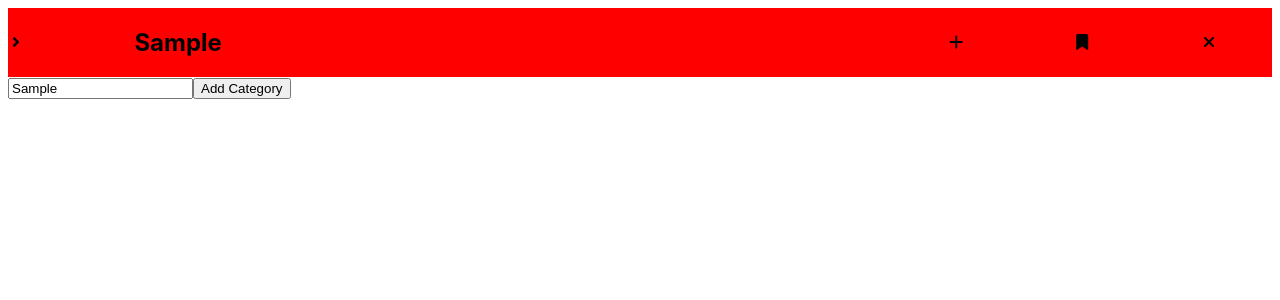
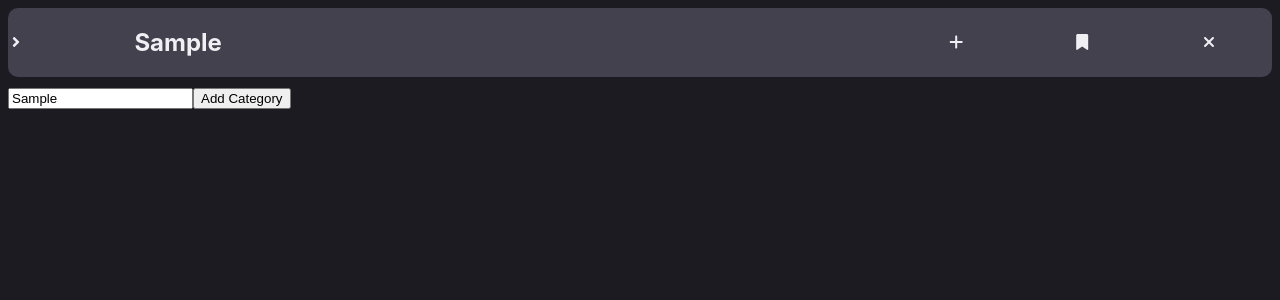
Before and after one commit to AKButani/Tab-Grouping-Firefox, a React (Create React App) app: page / in a window 1280 px wide. Both pictures are taken after typing "Sample" into the empty fields and a click on the button "Add Category". Shown: the top 300 px of the page. Built offline with nearby package versions, Linux system fonts and the light colour scheme.

Commit message:
Added styling for dark and light mode

```diff
--- a/src/index.css
+++ b/src/index.css
@@ -4,12 +4,14 @@ body {
     sans-serif;
   -webkit-font-smoothing: antialiased;
   -moz-osx-font-smoothing: grayscale;
-  display: flex;
+  /* display: flex;
   flex-direction: column;
-  gap: 10px;
-  row-gap: 10px;
+  gap: 100px;
+  row-gap: 50px; */
   min-width: 400px;
   min-height: 200px;
+  background-color: #1c1b22;
+  border: #1c1b22;
 }
 
 code {
--- a/src/popup/App.css
+++ b/src/popup/App.css
@@ -1,5 +1,9 @@
 .App {
   text-align: center;
+  display: flex;
+  flex-direction: column;
+  gap: 10px;
+  background-color: #1c1b22;
 }
 
 .App-logo {
@@ -36,3 +40,22 @@
     transform: rotate(360deg);
   }
 }
+
+.group-list-container{
+  display: flex;
+  flex-direction: column;
+  gap: 10px;
+  align-items: stretch;
+  justify-content: center;
+
+}
+
+.dark-mode{
+  background-color: #1c1b22;
+  color: #f0f0f4;
+}
+
+.light-mode{
+  background-color: #f0f0f4;
+  color: #1c1b22;
+}
--- a/src/popup/App.tsx
+++ b/src/popup/App.tsx
@@ -1,12 +1,60 @@
-import React from 'react';
+import React, { useEffect, useState } from 'react';
 import GroupList from './GroupList';
 
 import './App.css';
 
+interface DarkModeContextProps {
+  darkMode: boolean;
+  toggleDarkMode: () => void;
+}
+
+export const DarkModeContext = React.createContext<DarkModeContextProps>({
+  darkMode: false,
+  toggleDarkMode: () => {},
+});
+
 function App() {
-  console.log("in App")
+  const [darkMode, setDarkMode] = useState(false);
+
+  const toggleDarkMode = () => {
+    setDarkMode(!darkMode);
+  };
+
+  useEffect(() => {
+    const darkModefunc = async () => {
+      const mode  = await browser.storage.local.get('mode');
+      console.log(mode);
+      if (mode === undefined || mode.mode === 'light') {
+        setDarkMode(false);
+      } else {
+        setDarkMode(true);
+      }
+    };
+    darkModefunc();
+    console.log("Darkmode: " + darkMode);
+  });
+
+  useEffect(() => {
+    console.log("in dark mode effect");
+    const body = document.querySelector('body');
+    if (body) {
+      if (darkMode) {
+        body.classList.add('dark-mode');
+        body.classList.remove('light-mode');
+      } else {
+        body.classList.remove('dark-mode');
+        body.classList.add('light-mode');
+      }
+    }
+  }, [darkMode]);
+
+
+  console.log("in App");
+
   return (
-    <GroupList />
+    <DarkModeContext.Provider value={{ darkMode, toggleDarkMode }}>
+      <GroupList />
+    </DarkModeContext.Provider>
   );
 }
 
--- a/src/popup/GroupHeader/GroupHeader.css
+++ b/src/popup/GroupHeader/GroupHeader.css
@@ -17,7 +17,7 @@
     grid-template-columns: 10% 60% 10% 10% 10%;
    /*  grid-column-gap: 5px; */
     justify-items: stretch;
-
+    background-color: #42414d;
 }
 
 .expand-collapse-tabs{
@@ -54,9 +54,9 @@
     grid-column: 5 / 6;
 }
 
-.button-remove-group-wrapper:hover{
+/* .button-remove-group-wrapper:hover{
     background-color: yellow;
-}
+} */
 
 
 /* .button-remove-group:hover{
--- a/src/popup/GroupHeader/GroupHeader.tsx
+++ b/src/popup/GroupHeader/GroupHeader.tsx
@@ -1,4 +1,4 @@
-import React, { useState } from 'react';
+import React, { useContext, useState } from 'react';
 import { useDrop } from 'react-dnd';
 import { ItemTypes } from "../types";
 import { FaAngleRight, FaAngleDown } from "react-icons/fa";
@@ -7,6 +7,7 @@ import { Alert } from 'react-bootstrap';
 import { FontAwesomeIcon } from '@fortawesome/react-fontawesome';
 import { faBookmark, faPlus } from '@fortawesome/free-solid-svg-icons';
 import { RemoveGroup } from '../RemoveGroup';
+import { DarkModeContext } from '../App';
 
 export const GroupHeader = (props: { groupName: string; isExpanded: boolean; setIsExpanded: React.Dispatch<React.SetStateAction<boolean>>; onDrop: (TabId: browser.tabs.Tab, groupName: string) => void; tabs: browser.tabs.Tab[] }) => {
     const [{ canDrop, isOver }, drop] = useDrop(() => ({
@@ -19,6 +20,9 @@ export const GroupHeader = (props: { groupName: string; isExpanded: boolean; set
     }));
 
     const [showAlert, setAlert] = useState(false);
+
+
+    const darkMode = useContext(DarkModeContext);
 
     /* const onOpenSuccess = async (window: browser.windows.Window, tabs: number[]) => {
         //now open other tabs in this window
@@ -72,7 +76,7 @@ export const GroupHeader = (props: { groupName: string; isExpanded: boolean; set
     return (
         <>
             {showAlert && <Alert dismissible variant='success' onClose={() => setAlert(false)}> Success </Alert>}
-            <div ref={drop} className='group-header' style={{ backgroundColor: (isOver && canDrop) ? 'grey' : 'red' }}>
+            <div ref={drop} className='group-header' style={{ backgroundColor: (isOver && canDrop) ? 'grey' : (darkMode.darkMode) ? "#42414d" : "#f9f9fb"}}>
                 {props.isExpanded ? <FaAngleDown onClick={() => props.setIsExpanded(!props.isExpanded)} className='expand-collapse-tabs button'/> : <FaAngleRight onClick={() => props.setIsExpanded(!props.isExpanded)} className='expand-collapse-tabs button'/>}
                 <h2 className='group-header-category'>
                     {props.groupName}
--- a/src/popup/GroupList.tsx
+++ b/src/popup/GroupList.tsx
@@ -1,17 +1,18 @@
-import React, {useState, useEffect, createContext} from "react";
+import React, {useState, useEffect, createContext, useContext} from "react";
 import TabGroupEntry from "./TabGroupEntry/TabGroupEntry";
 import { TabGroups } from "./types";
 import { DndProvider } from "react-dnd";
 import { HTML5Backend } from "react-dnd-html5-backend";
 import AddGroup from "./AddGroup";
 import Tooltips from "./Tooltips";
+import { DarkModeContext } from "./App";
 
 export const UpdateGroupsContext = createContext<React.Dispatch<React.SetStateAction<TabGroups>> | undefined>(undefined);
 
 const GroupList = () => {
   console.log("in grouplist")
   const [groups, setGroups] = useState({} as TabGroups);
-
+  const darkMode = useContext(DarkModeContext);
 
   useEffect(() => {
     const fetchGroups = async () => {
@@ -75,7 +76,7 @@ const GroupList = () => {
 
 
   return (
-    <>
+    <div className={`group-list-container ${darkMode.darkMode ? "dark-mode" : "light-mode"}`}>
       <DndProvider backend={HTML5Backend}>
         <UpdateGroupsContext.Provider value={setGroups}>
           {Object.keys(groups).map((groupName) => {
@@ -87,7 +88,7 @@ const GroupList = () => {
       </DndProvider>
       <AddGroup onClick={addGroup} />
       <Tooltips />
-    </>
+    </div>
   );
 }
 
--- a/src/popup/TabGroupEntry/TabGroupEntry.css
+++ b/src/popup/TabGroupEntry/TabGroupEntry.css
@@ -2,5 +2,5 @@
     display: flex;
     flex-direction: row;
     align-items: center;
-
+    border-radius: 10px;
 }
--- a/src/popup/TabList.tsx
+++ b/src/popup/TabList.tsx
@@ -42,7 +42,7 @@ export const DraggableTabEntry = (props: { tab: browser.tabs.Tab; }) => {
     };
 
     return (
-        <div ref={drag} style={{ opacity: isDragging ? 0.5 : 1, backgroundColor: isDragging ? "grey" : "white", cursor: 'pointer' }} onClick={openTab}>
+        <div ref={drag} className="tab-entry" style={{ opacity: isDragging ? 0.5 : 1, cursor: 'pointer' }} onClick={openTab}>
             {props.tab.title} {props.tab.id}
         </div>
     );
```
